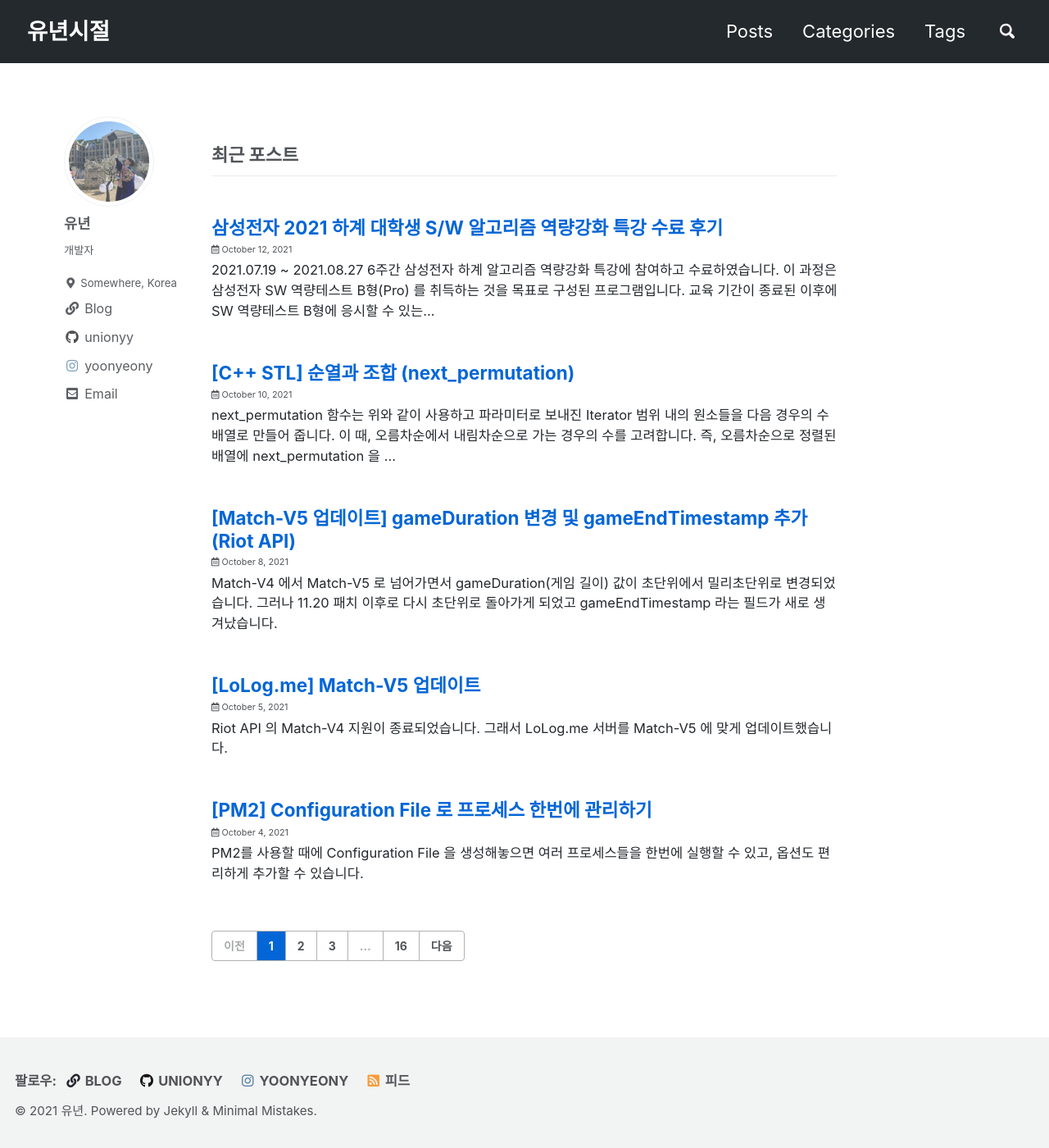
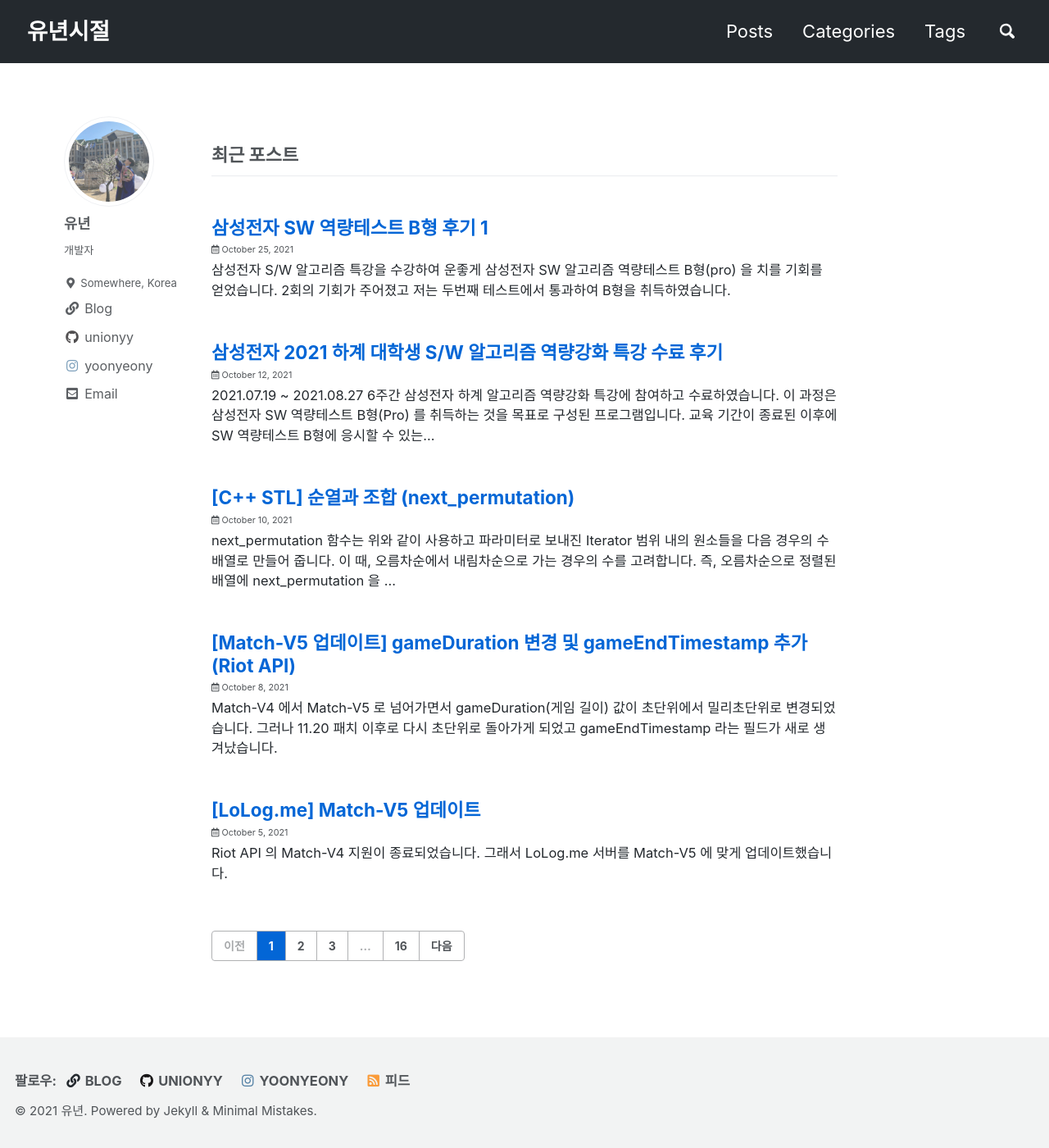
Before and after one commit to unionyy/blog, a Jekyll site: the page built from index.html, in a window 1280 px wide and 1400 px high. Shown: the whole window at 82% size. Built offline with Jekyll 4.4.1, drawn with Linux system fonts in a browser that asks for light colours; cached includes are drawn as plain includes; a script that is not in the unit is left out; the list of posts is cut into pages by our own code; comment, search, counter and statistics services are not loaded; some of the changed lines change nothing that is shown.

Commit message:
post: samsung algo test 1

```diff
--- a/_posts/2021-10-12-study-samsung-algo-lecture.md
+++ b/_posts/2021-10-12-study-samsung-algo-lecture.md
@@ -66,6 +66,9 @@
 
 저는 첫번째 테스트는 아쉽게 통과하지 못했지만 두번째 테스트를 통과하여 Level B (Pro) 를 취득하였습니다. 이는 상시 SW 역량테스트 B형에 통과한 것과 동일한 자격을 취득한 것으로, 삼성전자 공채 지원시 우대를 받고 C형 테스트를 신청할 수 있는 자격을 얻게 됩니다.
 
+테스트 준비에 관한 내용은 다음 글을 참고하세요.
+[삼성전자 SW 역량테스트 B형 후기 1](/study/samsungb/){:target="_blank"}
+
 ## 수료
 
 삼성전자 2021 하계 S/W 알고리즘 역량강화 특강은 아쉽게도 수료증이 제공되지 않았습니다.
--- /dev/null
+++ b/_posts/2021-10-25-study-samsung-b.md
@@ -0,0 +1,95 @@
+---
+title: "삼성전자 SW 역량테스트 B형 후기 1"
+excerpt_separator: "<!--more-->"
+layout: single
+date: 2021-10-25T16:05:30+09:00
+categories:
+  - Study
+tags:
+  - Review
+  - Algorithm
+  - Samsung
+permalink: /study/samsungb/
+---
+---
+
+삼성전자 S/W 알고리즘 특강을 수강하여 운좋게 삼성전자 SW 알고리즘 역량테스트 B형(pro) 을 치를 기회를 얻었습니다. 2회의 기회가 주어졌고 저는 두번째 테스트에서 통과하여 B형을 취득하였습니다.
+<!--more-->
+
+* [삼성전자 2021 하계 대학생 S/W 알고리즘 역량강화 특강 수료 후기](/study/algorithm2021/){:target="_blank"}
+
+이 글은 제가 B형 테스트를 준비하고 2번의 테스트를 치르면서 느낀점들을 바탕으로 작성한 글입니다. 참고 정도로 보시기를 추천드립니다.
+
+글을 쓰다보니 생각보다 길어져서 이번 포스트에서는 시험 준비 과정에 대한 내용을 다루고 시험을 친 후기는 다음 포스트로 작성하겠습니다.
+
+## A형 테스트와 비교
+
+### 제약사항
+지원 언어는 C/C++/Java/Python 으로 같고 라이브러리 또한 사용 가능으로 같습니다. (이전에는 B형의 경우 Python 사용이 불가능하고 라이브러리 사용이 제한되었으나 이번 시험부터 변경되었다고 합니다)
+
+### 문제 수 & 시간
+A형: 3시간 2문제
+B형: 4시간 1문제
+
+A형 시험은 문제를 잘 이해하고 주어진 시간 내에 구현할 수 있는가를 확인하는 테스트라고 느꼈습니다. 문제를 잘 읽고 그대로 구현하기만 하면 됩니다.
+
+웬만해선 시간초과나 메모리 초과가 발생할 일이 없을겁니다. (DFS, BFS, DP 등 몇몇 알고리즘만 능숙하게 구현할 수 있으면 통과할 수 있다고 봅니다)
+
+반면 B형은 주어진 문제를 얼마나 효율적으로 해결할 수 있는가를 봅니다. 문제 자체는 A형보다 간단해서 문제 이해하기는 쉽습니다.
+
+그러나 제약사항으로 주어지는 사이즈, 횟수 등이 엄청나게 커서 A형처럼 생각나는 대로 구현하기만 하면 시간초과나 메모리 초과로 절대 통과할 수 없습니다.
+
+여러가지 자료구조나 알고리즘에 대한 이해, 그리고 원하는 대로 변형시키고 능숙하게 구현할 수 있는 능력이 필요합니다.
+
+## STL 사용
+이제 B형 테스트에서도 A형 테스트와 마찬가지로 STL을 사용해도 된다고 합니다. 그러나 저는 STL을 사용하지 않았습니다.
+
+단순히 STL을 사용하기만 해서 풀 수 있는 문제가 출제되지는 않습니다. 자료구조나 알고리즘을 문제에 맞게 변형하거나 결합시켜야하는 문제들이 출제되므로 저는 오히려 STL을 사용하지 않고 직접 구현하고 변형시키면서 푸는 것이 효율적이라고 느꼈습니다.
+
+STL을 원하는 대로 능숙하게 사용할 수 있고, 어떻게 동작하는지 잘 이해하고 있는 경우가 아닌 이상 STL 없이 푸는 것을 추천합니다.
+
+그리고 [SW Expert Academy](https://swexpertacademy.com/){:target="_blank} 에 이전에 올라온 연습문제들은 STL을 사용할 수 없을 겁니다. (확실하진 않습니다. 아마 그럴 겁니다!)
+
+1문제를 4시간 동안 푸는 시험이니, STL을 사용하지 않아도 결코 시간이 부족하지 않습니다.
+
+## 준비
+저는 삼성전자 알고리즘 역량강화 과정에 참여하여 공부하였습니다. 자세한 내용은 이전에 포스팅했던 글을 참고하세요.
+* [삼성전자 2021 하계 대학생 S/W 알고리즘 역량강화 특강 수료 후기](/study/algorithm2021/){:target="_blank"}
+
+## 알고리즘 공부
+B형 테스트를 통과하기 위해선 여러 알고리즘에 대한 이해가 필요합니다.
+
+그러나 알고리즘이라고 해봤자 생각보다 복잡하지 않습니다. 대부분 알고리즘 강의에서 배웠던 내용들이고 개념을 이해하고 구현 연습을 하면 어렵지 않습니다. (제가 까다롭다고 느낀 알고리즘은 KMP, LCA 정도입니다)
+
+* 공부해볼만한 키워드
+Array, Linked List, Bitwise 연산, Greedy, 완전탐색(Brute-Force), BFS, DFS, DP, 분할정복, Sort, Binary Search, Graph, Dijkstra, Tree, LCA, Heap, Trie, KMP, Hash
+
+알고리즘 공부를 하면서 자료구조와 알고리즘의 특징이나 시간복잡도에 대한 생각을 많이 하고 잘 이해해야합니다. 위의 키워드들을 다 이해하고 구현할 수 있을 정도면 충분합니다.
+
+## 문제 풀이 연습
+
+알고리즘 공부가 잘 됐다면 관건은 문제를 보고 알맞은 알고리즘 & 자료구조를 떠올리고 변형 및 적용하는 것입니다. 여러 문제들을 풀어보고 다른 사람의 풀이를 보면서 생각의 흐름을 익히는 것이 중요합니다.
+
+문제를 보고 아이디어가 바로바로 떠오르면 좋겠지만 쉽지 않습니다. 문제를 풀어보면서 특정 자료구조 & 알고리즘을 사용한 이유를 생각해보고 문제의 제약사항 등을 보면서 차근차근 아이디어를 떠올리는 연습을 해야합니다.
+
+문제는 아래의 흐름대로 풉니다. 무작정 푸는 것보다 효율적이며 시간관리에도 용이합니다.
+
+문제 이해 -> 아이디어 도출 -> 설계 -> 구현 -> 디버깅 -> 최적화
+
+### 설계
+설계과정까지 30분, 넉넉잡아 1시간까지도 줍니다. 설계를 탄탄히 할수록 이후 과정이 수월해지므로 설계에서 시간을 오래 소모했다고 조급해할 필요 없습니다.
+
+여러가지 시나리오를 생각해보며 효율적인 알고리즘을 선택해야합니다. 특히 엣지 케이스를 고려하여 특정 상황에서 큰 시간이 소모될 경우가 없는지 생각해보아야합니다. (edge case와 bad case는 다릅니다. 저격성 케이스는 주어지지 않는다고 봅니다.)
+
+### 구현
+설계를 제대로 했다면 구현은 어렵지 않을 겁니다. 설계한대로 코드만 작성하면됩니다. 그러나 설계할때 생각지 못했던 문제가 발생할 때가 많습니다. 이때는 구현을 잠시 멈추고 다시 설계를 신중히 수정하는 것이 좋습니다.
+
+구현하면서 그때그때 되는 대로 설계를 수정하게 되면 또 새로운 문제가 발생할 확률이 높고 설계할 때 고려했던 사항들이 무시되는 상황이 발생할 수 있습니다. 조급해하지 말고 신중히 다시 설계하는게 오히려 효율적입니다.
+
+### 디버깅
+구현을 끝냈으면 테스트 케이스를 실행해보면서 디버깅을 합니다. 이때 main 함수나 테스트 셋을 수정해보면서 버그를 찾고 엣지 케이스에서 잘 동작하는지 확인합니다.
+
+B형 테스트는 main 함수는 수정할 수 없고 solution 함수만 구현하면 됩니다. 그러나 디버깅을 하면서 main 함수를 수정하여 로그를 찍는 등의 과정이 필요하므로 문제를 풀면서 main함수를 수정해보는 연습도 해보면 도움이 됩니다.
+
+### 최적화
+디버깅까지 마쳤을 때 시간이 남는다면 최적화를 해줍니다. 중복된 연산, 불필요한 연산 등을 찾아 최적화해줍니다. 시간이 얼마남지 않았다면 시간초과가 나지 않는 이상 무리하게 최적화 작업을 하는 것은 추천하지 않습니다. 마지막에 급하게 제출하면 예상치못한 버그가 발생할 수 있기 때문입니다.
```
